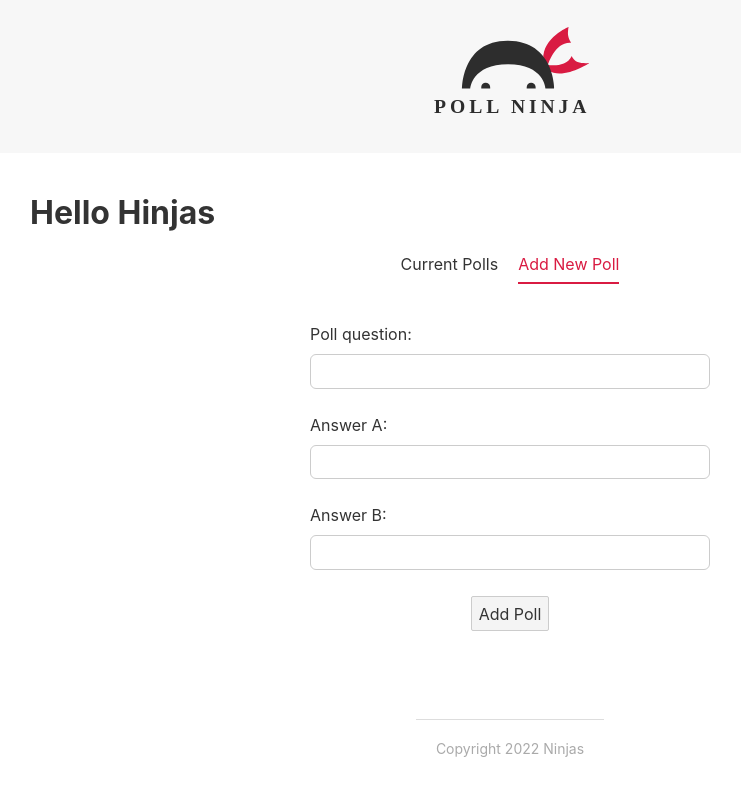
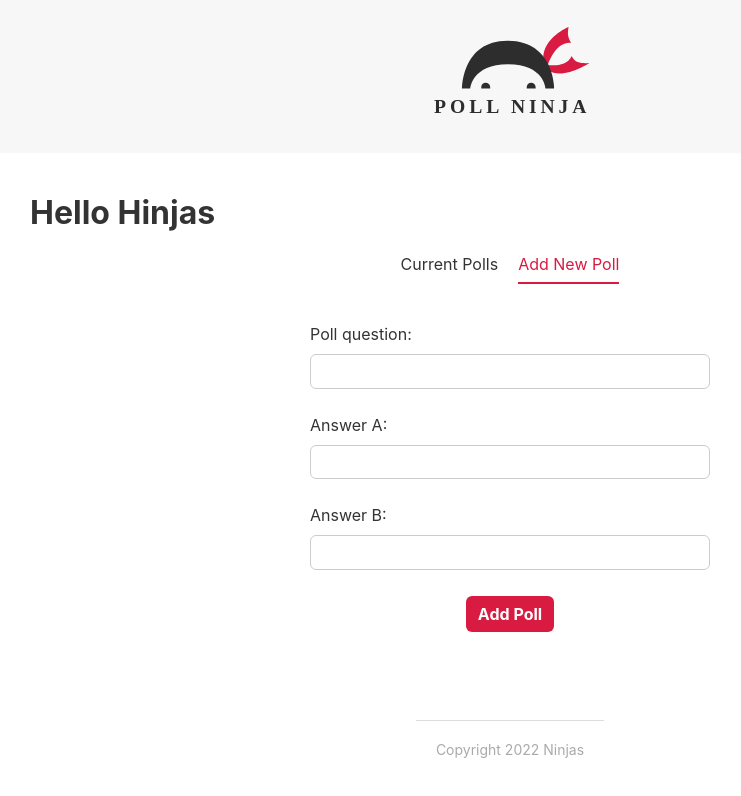
Before and after one commit to DmitrySarancha/Ninjas, a Svelte app: page / in a window 1280 px wide. Both pictures are taken after a click on the item "Add New Poll". Shown: the top 796 px of the page, without its empty margins (130-871 px from the left). Built offline with nearby package versions, Linux system fonts and the light colour scheme.

Commit message:
create Buttom component

```diff
--- a/src/components/CreatePollForm.svelte
+++ b/src/components/CreatePollForm.svelte
@@ -1,4 +1,5 @@
 <script>
+  import Button from '../shared/Button.svelte';
   let fields = {
     question: '',
     'answer-a': '',
@@ -41,7 +42,7 @@
     />
   </div>
 
-  <button>Add Poll</button>
+  <Button flat={true}>Add Poll</Button>
 </form>
 
 <style>
--- /dev/null
+++ b/src/shared/Button.svelte
@@ -0,0 +1,41 @@
+<script>
+  export let type = 'primary';
+  export let flat = false;
+  export let inverse = false;
+</script>
+
+<button class={type} class:flat class:inverse>
+  <slot />
+</button>
+
+<style>
+  button {
+    border: 0;
+    cursor: pointer;
+    border-radius: 6px;
+    padding: 8px 12px;
+    font-weight: bold;
+    box-shadow: 1px 2px 3px rgba(0, 0, 0, 0.2);
+  }
+  .primary {
+    background: #d91b42;
+    color: #fff;
+  }
+  .secondary {
+    background: #45c496;
+    color: #fff;
+  }
+  .flat {
+    box-shadow: none;
+  }
+  .primary.inverse {
+    color: #d91b42;
+    background-color: #fff;
+    border: 2px solid #d91b42;
+  }
+  .secondary.inverse {
+    color: #45c496;
+    background-color: #fff;
+    border: 2px solid #45c496;
+  }
+</style>
```
